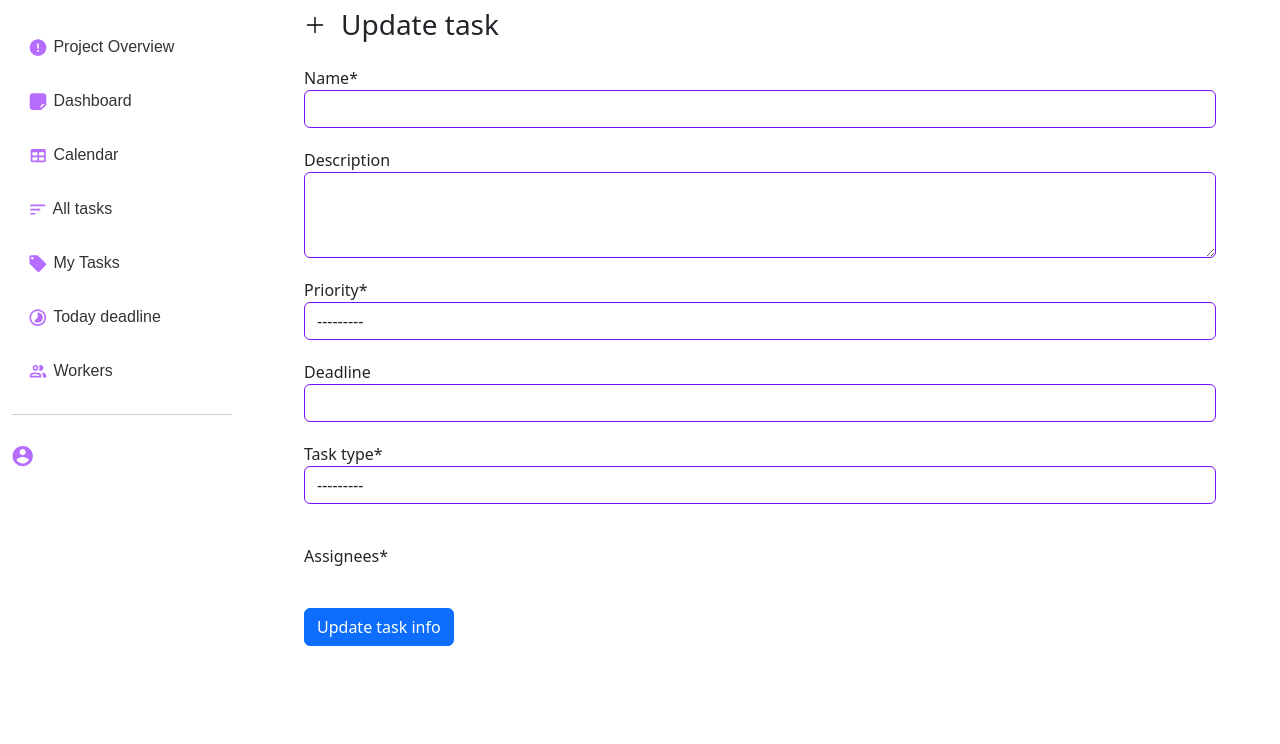
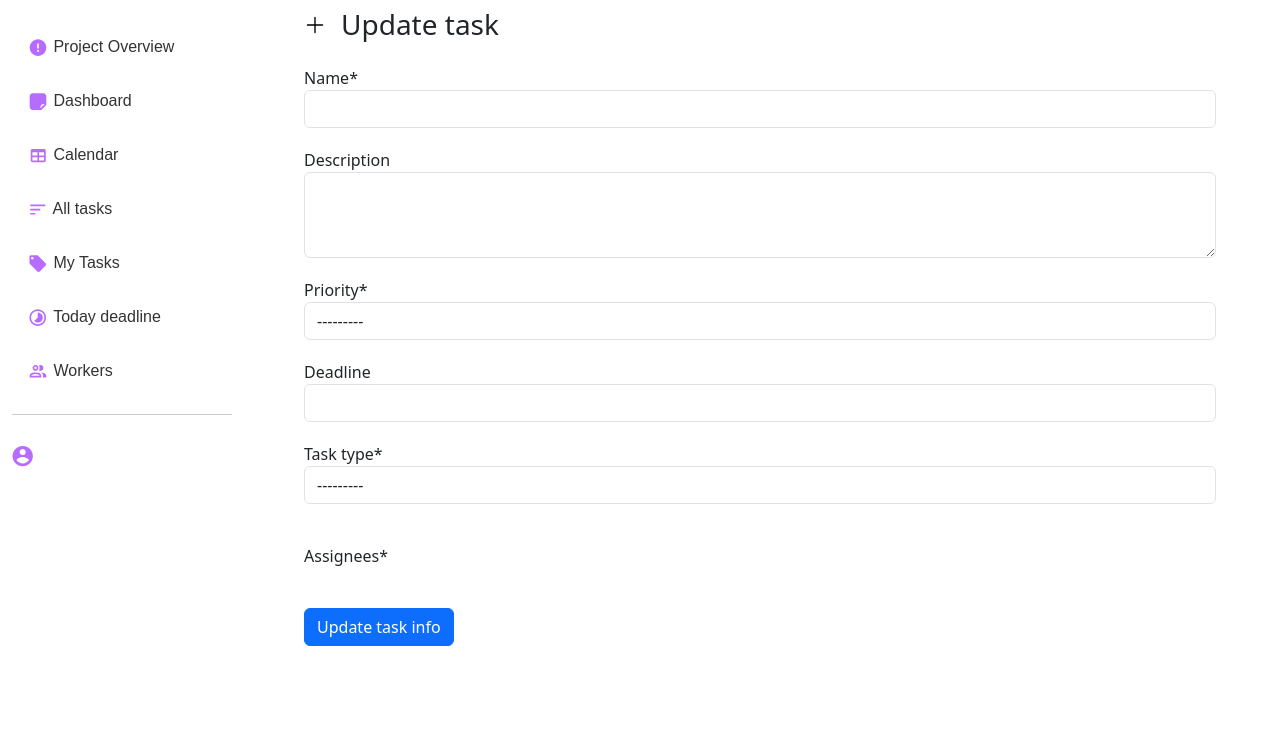
Before and after one commit to oleksandra-shershen/task-manager, a Django app: template templates/task_manager/task_update_form.html in a window 1280 px wide. Shown: the part 60-804 px from the top of the page. Run offline with Django 4.2, Linux system fonts and the light colour scheme; the template is opened without the code that fills it: values that come from a table or form of the project are taken from there, others are empty; some libraries are stand-ins or nearby versions.

Commit message:
Fix logic with alert errors using JS. Change color of inputs in update form

```diff
--- a/templates/task_manager/task_update_form.html
+++ b/templates/task_manager/task_update_form.html
@@ -1,7 +1,6 @@
 <style>
     .form-group .form-control {
         margin-bottom: 20px;
-        border-color: #7612FA;
     }
 
     .form-group:last-child {
```
